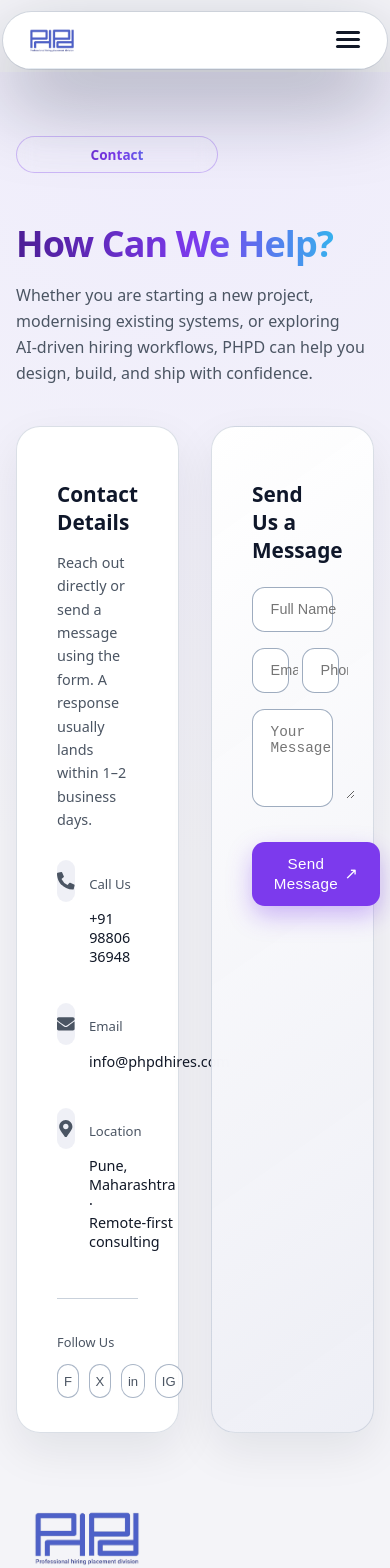
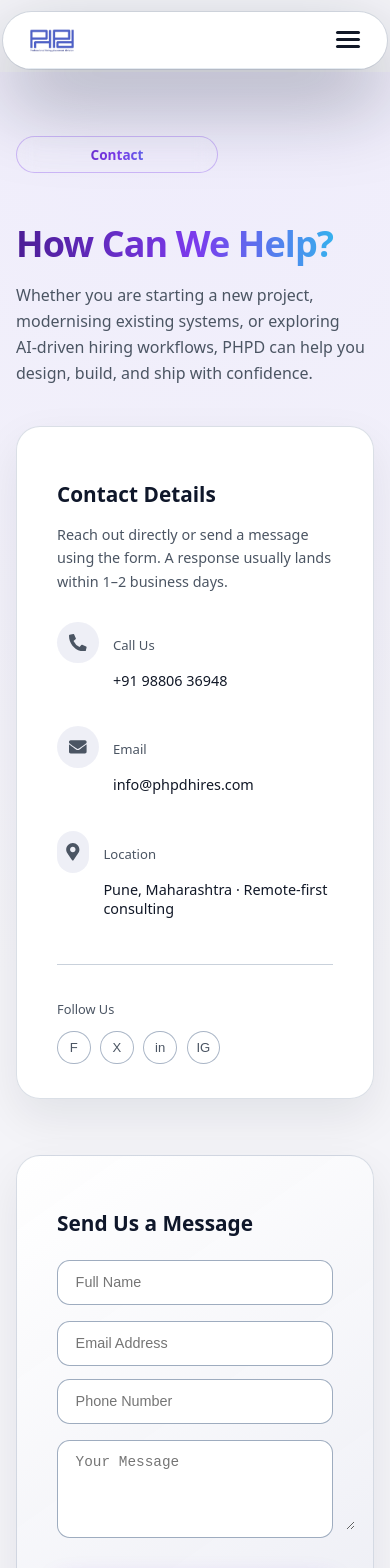
Before and after one commit to phpdhrishi-ux/Company-Webiste-Project, a React (Vite) app: page /contact in a window 390 px wide. Shown: the top 1568 px of the page. Built offline with nearby package versions, Linux system fonts and the light colour scheme; grey boxes are pictures that could not be loaded.

Commit message:
contact reesponsive

```diff
--- a/src/components/GlassLayout.css
+++ b/src/components/GlassLayout.css
@@ -708,3 +708,31 @@ body {
     grid-template-columns: 1fr;
   }
 }
+/* ===== Contact layout ===== */
+
+.contact-grid {
+  display: grid;
+  grid-template-columns: minmax(0, 1.05fr) minmax(0, 1.05fr);
+  gap: 2rem;
+}
+
+.contact-grid-row {
+  display: grid;
+  grid-template-columns: 1.1fr 0.9fr;
+  gap: 0.8rem;
+}
+
+/* Stack cards and fields on smaller screens */
+@media (max-width: 900px) {
+  .contact-grid {
+    grid-template-columns: 1fr;
+  }
+
+  .contact-grid section {
+    margin-bottom: 1.5rem;
+  }
+
+  .contact-grid-row {
+    grid-template-columns: 1fr;
+  }
+}
--- a/src/components/Navbar.jsx
+++ b/src/components/Navbar.jsx
@@ -75,14 +75,6 @@ const Navbar = () => {
                     {label}
                   </NavLink>
                 ))}
-
-                <NavLink
-                  to="/contact"
-                  className="mobile-menu-item mobile-contact-row"
-                  onClick={() => setMobileOpen(false)}
-                >
-                  Contact
-                </NavLink>
               </nav>
 
               <NavLink
--- a/src/pages/Contact.jsx
+++ b/src/pages/Contact.jsx
@@ -39,13 +39,7 @@ const Contact = () => (
       </div>
 
       {/* Two cards: info + form */}
-      <div
-        style={{
-          display: "grid",
-          gridTemplateColumns: "minmax(0, 1.05fr) minmax(0, 1.05fr)",
-          gap: "2rem",
-        }}
-      >
+      <div className="contact-grid">
         {/* LEFT CARD – info */}
         <section
           className="card"
@@ -166,13 +160,7 @@ const Contact = () => (
               />
             </LightField>
 
-            <div
-              style={{
-                display: "grid",
-                gridTemplateColumns: "1.1fr 0.9fr",
-                gap: "0.8rem",
-              }}
-            >
+            <div className="contact-grid-row">
               <LightField>
                 <input
                   type="email"
@@ -218,20 +206,6 @@ const Contact = () => (
           </form>
         </section>
       </div>
-
-      {/* Mobile stacking */}
-      <style>
-        {`
-          @media (max-width: 900px) {
-            .wrapper > div:last-child {
-              display: block !important;
-            }
-            .wrapper > div:last-child > section {
-              margin-bottom: 1.5rem;
-            }
-          }
-        `}
-      </style>
     </div>
   </main>
 );
```
